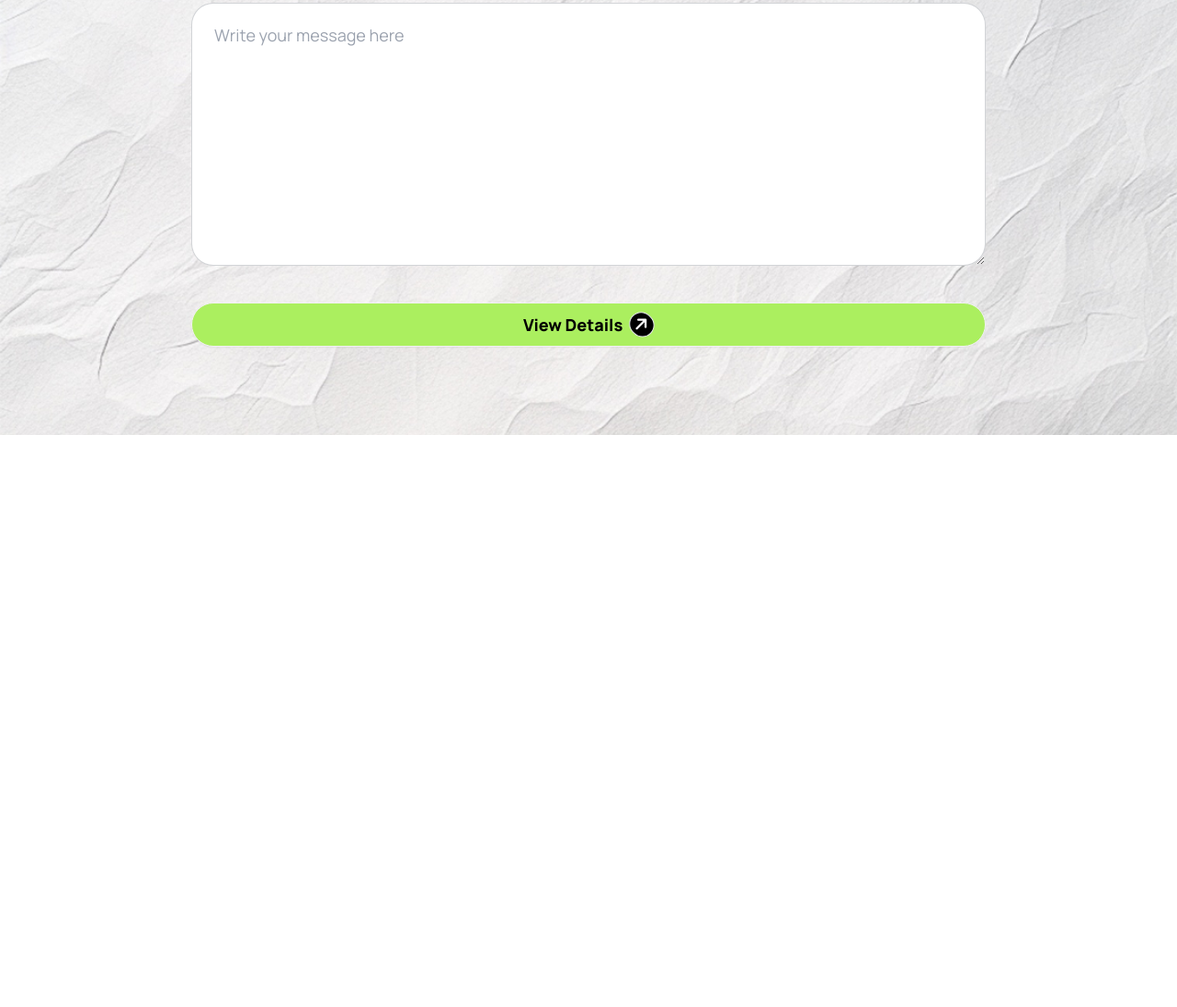
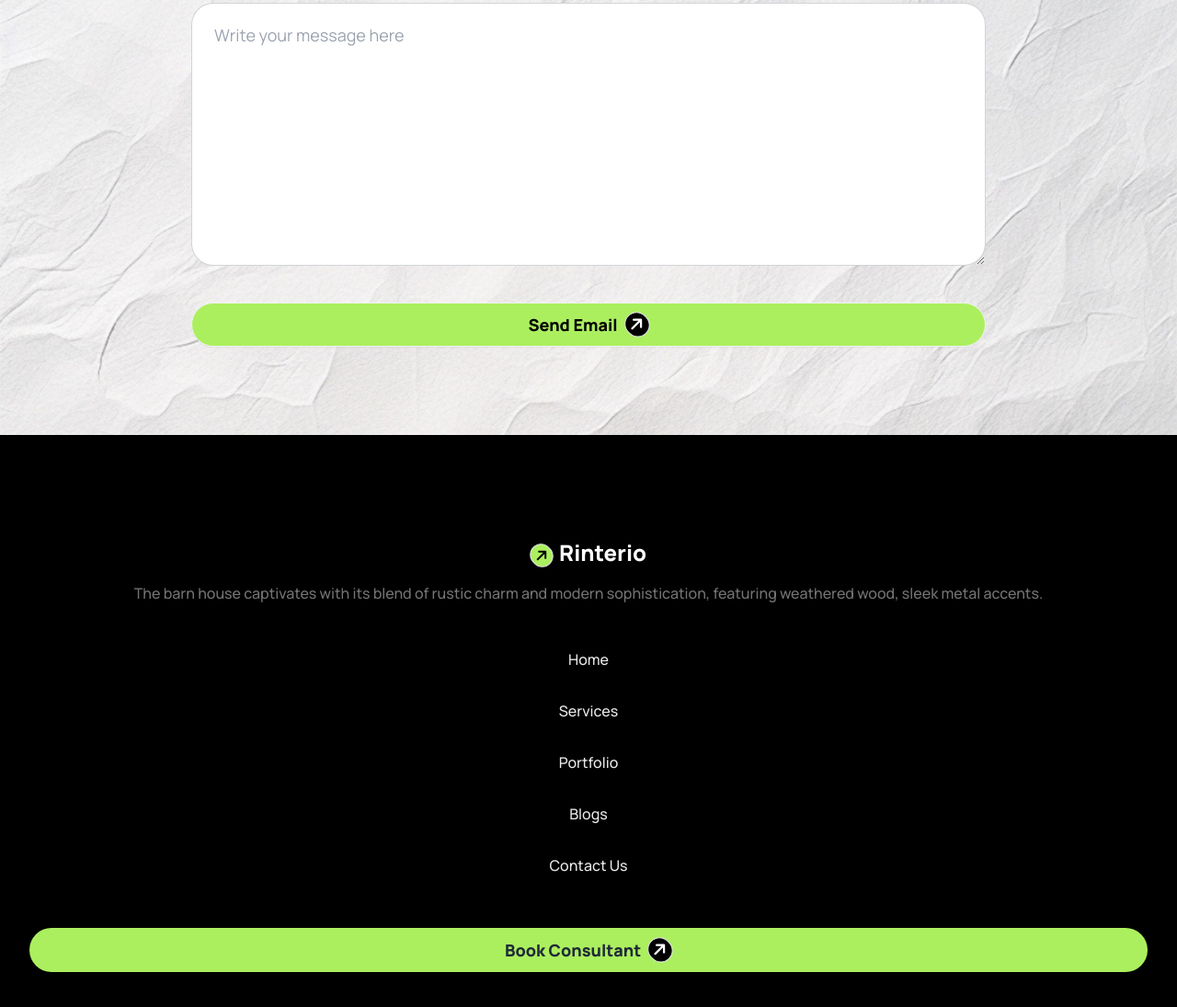
Before and after one commit to Rza-O/rinterio-landing-tailwind-daisyui, a plain HTML site: page index.html in a window 1280 px wide. Shown: the part 3730-4825 px from the top of the page at 92% size. Before the commit the page ends 4203 px from the top, so only its background shows below. Drawn offline with nearby package versions, Linux system fonts and the light colour scheme.

Commit message:
Footer Section Added

```diff
--- a/index.html
+++ b/index.html
@@ -41,7 +41,7 @@
 
 <body class="font-manrope">
     <!-- Header Section -->
-    <header class="bg-gradient-to-t from-[#fdfdfd] to-[#f4f4f4]">
+    <header id="home" class="bg-gradient-to-t from-[#fdfdfd] to-[#f4f4f4]">
         <!-- Navbar starts here -->
         <nav class="container mx-auto">
             <div class="navbar">
@@ -117,7 +117,7 @@
     <!-- Main section -->
     <main>
         <!-- About us - How we Work section -->
-        <section class="bg-[#f4f4f4]">
+        <section id="about" class="bg-[#f4f4f4]">
 
             <!-- About Us Section -->
             <div
@@ -239,7 +239,7 @@
         </section>
 
         <!-- Portfolio Section -->
-        <section class="container mx-auto">
+        <section id="portfolio" class="container mx-auto">
             <!-- Heading Texts -->
             <div class="text-center mt-8 md:mt-16 lg:mt-24">
                 <a class="bg-[#ABEF5F33] bg-opacity-20 font-bold border border-none px-4 py-2 rounded-3xl"><i
@@ -305,13 +305,14 @@
         </Section>
 
         <!-- Lets Connect section -->
-        <section class="bg-connect bg-cover">
+        <section id="contact" class="bg-connect bg-cover">
             <!-- Heading Texts -->
             <div class="text-center mt-8 md:mt-16 lg:mt-24 pt-24">
                 <a class="bg-[#ABEF5F33] bg-opacity-20 font-bold border border-none px-4 py-2 rounded-3xl"><i
                         class="fa-solid fa-arrow-right mr-2 mb-6"></i>Let’s Connect</a>
                 <h2 class="text-5xl font-extrabold mb-6">Let’s Discuss Next Project</h2>
-                <p class="md:w-3/5 p-2 mx-auto text-[#494949] font-semibold mb-8">The barn house captivates with its blend of rustic charm and modern sophistication, featuring weathered wood, sleek metal accents.</p>
+                <p class="md:w-3/5 p-2 mx-auto text-[#494949] font-semibold mb-8">The barn house captivates with its
+                    blend of rustic charm and modern sophistication, featuring weathered wood, sleek metal accents.</p>
             </div>
             <!-- text area  field-->
             <div class="container mx-auto grid grid-cols-1 lg:grid-cols-4 lg:px-52 gap-2 px-6 pb-8 lg:pb-24">
@@ -326,17 +327,37 @@
                 <textarea rows="7" placeholder="Write your message here"
                     class="lg:col-span-4 textarea textarea-bordered textarea-lg w-full max-w-full mb-8 rounded-3xl"></textarea>
                 <a class="btn bg-[#ABEF5F]  text-black rounded-3xl font-extrabold text-lg lg:col-span-4">
-                    View Details <i
+                    Send Email<i
                         class="fa-solid fa-arrow-right bg-black text-white border rounded-full p-1 -rotate-45"></i>
                 </a>
             </div>
         </section>
     </main>
     <!-- Footer Section -->
-     <footer class="bg-black text-white">
-        <!-- heading -->
+    <footer class="bg-black text-white">
+        <div class="container mx-auto py-20 lg:py-28">
+            <!-- heading -->
+            <div class="mb-12 px-8">
+                <div class="text-center mb-4 p">
+                    <i class="fa-solid fa-arrow-right bg-logo_color border rounded-full p-1 -rotate-45 text-black"></i>
+                    <a class="text-2xl font-extrabold ml-1">Rinterio</a>
+                </div>
+                <p class="text-[#737373] font-medium text-center">The barn house captivates with its blend of rustic
+                    charm and modern sophistication, featuring weathered wood, sleek metal accents.</p>
+            </div>
+            <div class="text-center px-8 mb-12 space-y-8 flex flex-col">
+                <a href="#home" class="font-medium text-[#E9E9E9]">Home</a>
+                <a href="#about" class="font-medium text-[#E9E9E9]">Services</a>
+                <a href="#portfolio" class="font-medium text-[#E9E9E9]">Portfolio</a>
+                <a class="font-medium text-[#E9E9E9]">Blogs</a>
+                <a href="#contact" class="font-medium text-[#E9E9E9]">Contact Us</a>
+                <br>
+                <button class="border-none btn bg-logo_color rounded-3xl font-extrabold text-lg mt-12">Book Consultant <i
+                    class="fa-solid fa-arrow-right bg-black text-white border rounded-full p-1 -rotate-45"></i></button>
+            </div>
 
-     </footer>
+        </div>
+    </footer>
 </body>
 
 </html>
```
